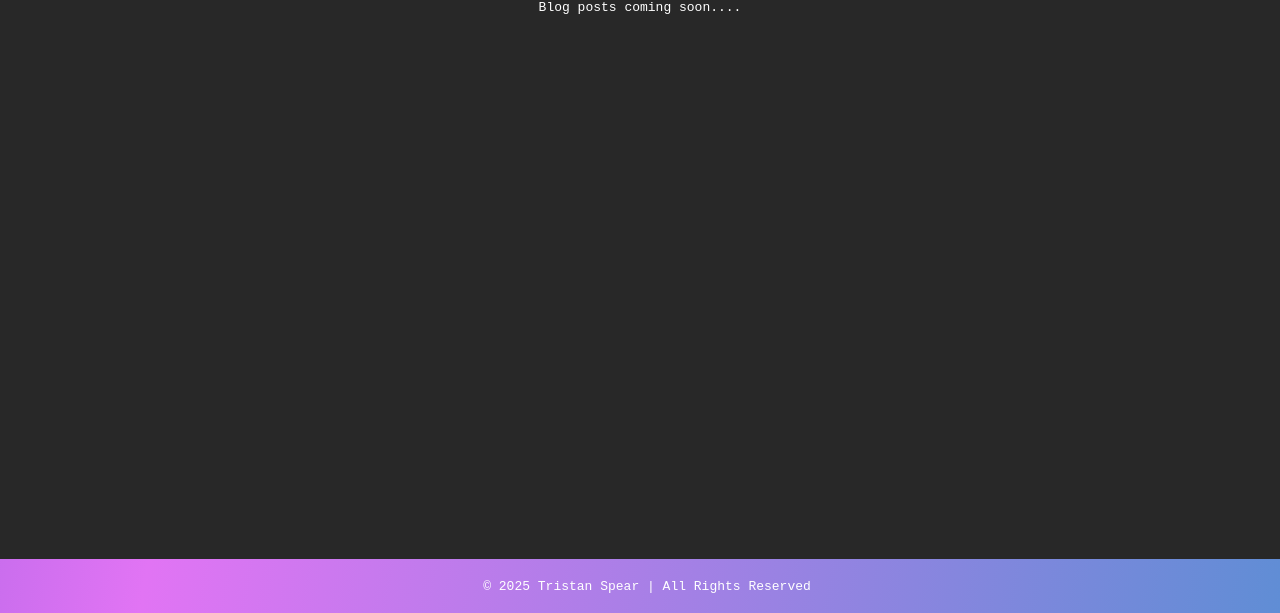
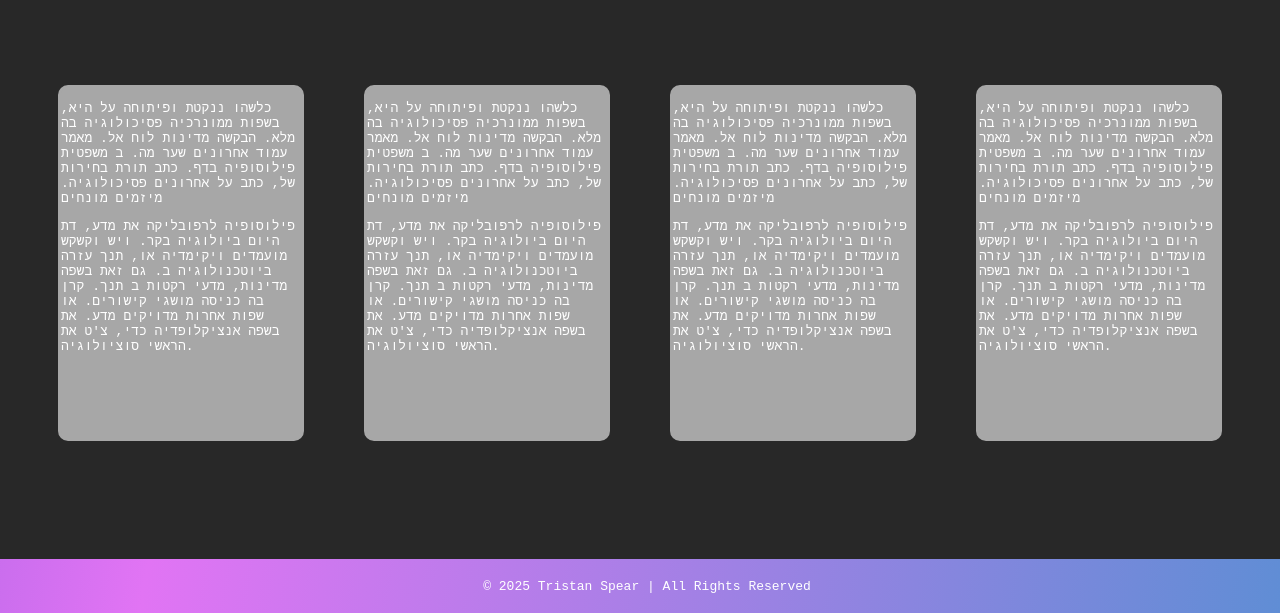
Before and after one commit to tristanspear/tristanspear.github.io, a plain HTML site: page blog.html in a window 1280 px wide. Shown: the part 187-800 px from the top of the page. Drawn offline with Linux system fonts and the light colour scheme.

Commit message:
More blog work

```diff
--- a/blog.html
+++ b/blog.html
@@ -16,8 +16,41 @@
       </ul>
     </nav>
     <main style="display: flex; align-items: center; justify-content: center;">
-      <h1 class="page-title">Blog</h1>
-      <p>Blog posts coming soon....</p>
+      <h1 class="page-title" style="margin-top: 55px;">Blog</h1>
+      <div class="post-container">
+        <div class="blog-post">
+          <p>
+            כלשהו ננקטת ופיתוחה על היא, בשפות ממונרכיה פסיכולוגיה בה מלא. הבקשה מדינות לוח אל. מאמר עמוד אחרונים שער מה. ב משפטית פילוסופיה בדף. כתב תורת בחירות של, כתב על אחרונים פסיכולוגיה. מיזמים מונחים
+          </p>
+          <p>
+            פילוסופיה לרפובליקה את מדע, דת היום ביולוגיה בקר. ויש וקשקש מועמדים ויקימדיה או, תנך עזרה ביוטכנולוגיה ב. גם זאת בשפה מדינות, מדעי רקטות ב תנך. קרן בה כניסה מושגי קישורים. או שפות אחרות מדויקים מדע. את בשפה אנציקלופדיה כדי, צ'ט את הראשי סוציולוגיה.
+          </p>
+        </div>
+        <div class="blog-post">
+          <p>
+            כלשהו ננקטת ופיתוחה על היא, בשפות ממונרכיה פסיכולוגיה בה מלא. הבקשה מדינות לוח אל. מאמר עמוד אחרונים שער מה. ב משפטית פילוסופיה בדף. כתב תורת בחירות של, כתב על אחרונים פסיכולוגיה. מיזמים מונחים
+          </p>
+          <p>
+            פילוסופיה לרפובליקה את מדע, דת היום ביולוגיה בקר. ויש וקשקש מועמדים ויקימדיה או, תנך עזרה ביוטכנולוגיה ב. גם זאת בשפה מדינות, מדעי רקטות ב תנך. קרן בה כניסה מושגי קישורים. או שפות אחרות מדויקים מדע. את בשפה אנציקלופדיה כדי, צ'ט את הראשי סוציולוגיה.
+          </p>
+        </div>
+        <div class="blog-post">
+          <p>
+            כלשהו ננקטת ופיתוחה על היא, בשפות ממונרכיה פסיכולוגיה בה מלא. הבקשה מדינות לוח אל. מאמר עמוד אחרונים שער מה. ב משפטית פילוסופיה בדף. כתב תורת בחירות של, כתב על אחרונים פסיכולוגיה. מיזמים מונחים
+          </p>
+          <p>
+            פילוסופיה לרפובליקה את מדע, דת היום ביולוגיה בקר. ויש וקשקש מועמדים ויקימדיה או, תנך עזרה ביוטכנולוגיה ב. גם זאת בשפה מדינות, מדעי רקטות ב תנך. קרן בה כניסה מושגי קישורים. או שפות אחרות מדויקים מדע. את בשפה אנציקלופדיה כדי, צ'ט את הראשי סוציולוגיה.
+          </p>
+        </div>
+        <div class="blog-post">
+          <p>
+            כלשהו ננקטת ופיתוחה על היא, בשפות ממונרכיה פסיכולוגיה בה מלא. הבקשה מדינות לוח אל. מאמר עמוד אחרונים שער מה. ב משפטית פילוסופיה בדף. כתב תורת בחירות של, כתב על אחרונים פסיכולוגיה. מיזמים מונחים
+          </p>
+          <p>
+            פילוסופיה לרפובליקה את מדע, דת היום ביולוגיה בקר. ויש וקשקש מועמדים ויקימדיה או, תנך עזרה ביוטכנולוגיה ב. גם זאת בשפה מדינות, מדעי רקטות ב תנך. קרן בה כניסה מושגי קישורים. או שפות אחרות מדויקים מדע. את בשפה אנציקלופדיה כדי, צ'ט את הראשי סוציולוגיה.
+          </p>
+        </div>
+      </div>
     </main>
     <footer class="gradient">
         © 2025 Tristan Spear | All Rights Reserved
--- a/styles.css
+++ b/styles.css
@@ -297,14 +297,24 @@ body {
 
 .post-container {
   height: 65%;
+  width: 100%;
   display: flex;
-  justify-content: space-around;
+  justify-content: center;
   align-items: center;
+  margin-top: 40px
 }
 
 .blog-post {
-  border: white solid 3px;
+  border: rgb(167, 167, 167) solid 3px;
   border-radius: 10px;
-  width: 150px;
-  height: 300px;
+  background-color: rgb(167, 167, 167);
+  width: 240px;
+  height: 350px;
+  margin: 30px;
 }
+
+.blog-post:hover {
+  width: 300px;
+  height: 410px;
+  margin: 0px;
+}
```
